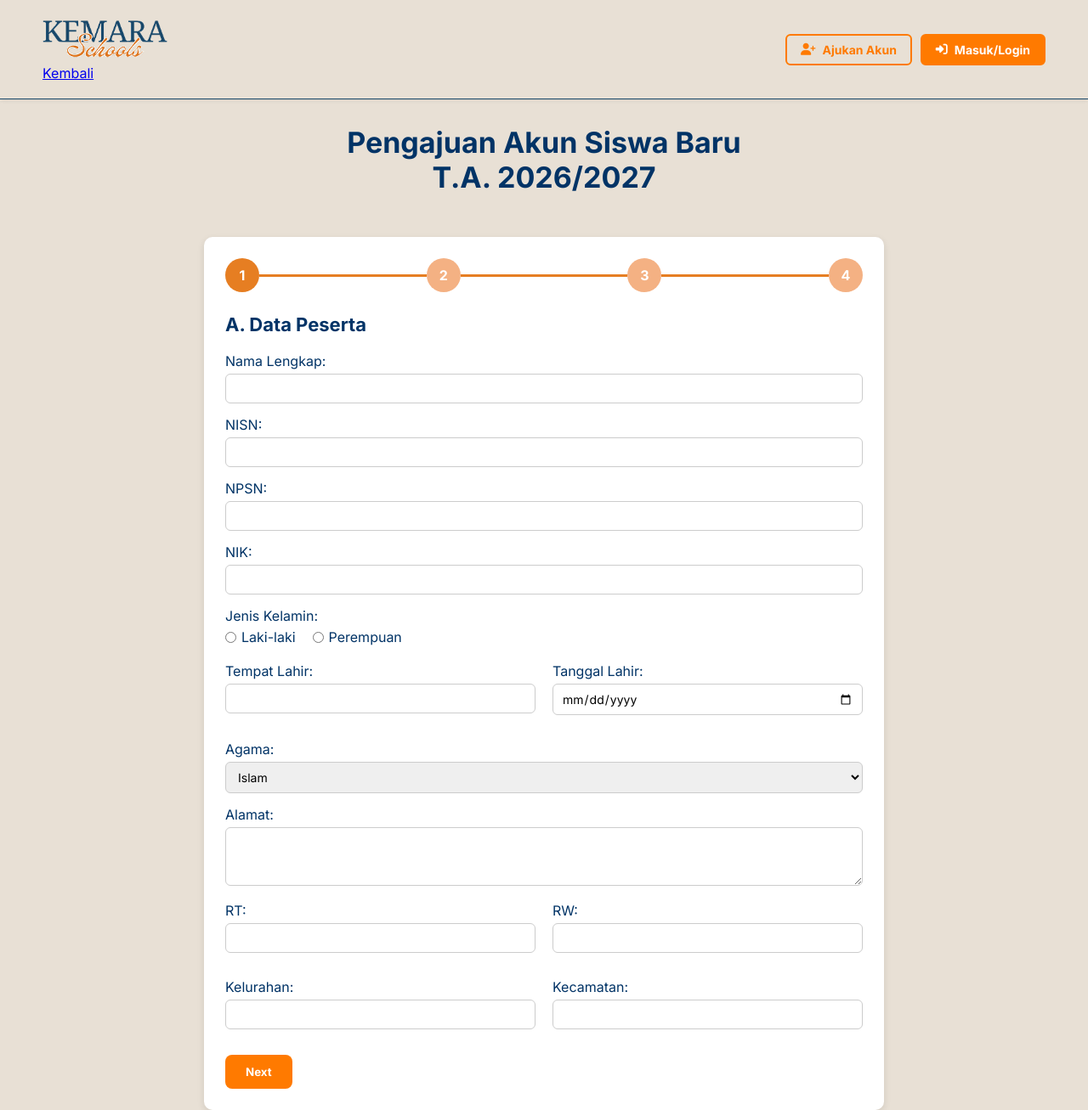
After one commit to zskiamekaa/kemarawebsite, a PHP site: page /pengajuan_akun.php in a window 1280 px wide. The commit adds this page. Shown: the whole page at 85% size. Run offline with PHP 8.4, Linux system fonts and the light colour scheme.

Commit message:
alur pendaftaran

```diff
--- a/assets/css/style.css
+++ b/assets/css/style.css
@@ -20,6 +20,51 @@ body {
     box-shadow: 0 1px 5px rgba(0,0,0,0.1);
     border-bottom: 1px solid #184769;
 }
+
+.nav-button {
+    list-style: none;
+    display: flex;
+    gap: 10px;
+    margin: 0;
+    padding: 0;
+}
+
+/* Base style for both buttons */
+.nav-button a {
+    display: inline-flex;
+    align-items: center;
+    gap: 8px; /* jarak ikon dan teks */
+    padding: 8px 16px;
+    border-radius: 6px;
+    font-weight: 600;
+    text-decoration: none;
+    transition: all 0.3s ease;
+    font-family: 'Inter', sans-serif;
+    font-size: 14px;
+}
+
+/* Outline button */
+.btn-outline {
+    border: 2px solid #FF7A00;
+    color: #FF7A00;
+    background-color: transparent;
+}
+.btn-outline:hover {
+    background-color: #FF7A00;
+    color: #fff;
+}
+
+/* Fill button */
+.btn-fill {
+    background-color: #FF7A00;
+    color: #fff;
+    border: 2px solid #FF7A00;
+}
+.btn-fill:hover {
+    background-color: #cc5200;
+    border-color: #cc5200;
+}
+
 
 
 .logo {
@@ -132,20 +141,50 @@ html {
   background-color: #f2f2f2;
 }
 
-
-.btn-daftar {
-    background: #f0932b;
-    color: #fff;
-    padding: 10px 18px;
-    border-radius: 25px;
-    text-decoration: none;
-    font-weight: bold;
-    transition: 0.3s;
+/* Dropdown Button */
+.dropbtn {
+  background-color: #FF7A00;
+  color: white;
+  padding: 12px 24px;
+  border-radius: 8px;
+  text-decoration: none;
+  font-weight: 600;
+  transition: background 0.3s ease;
+  border: none;
 }
 
-.btn-daftar:hover {
-    background: #e67e22;
+/* The container <div> - needed to position the dropdown content */
+.dropdown {
+  position: relative;
+  display: inline-block;
 }
+
+/* Dropdown Content (Hidden by Default) */
+.dropdown-content {
+  display: none;
+  position: absolute;
+  background-color: #f1f1f1;
+  min-width: 160px;
+  box-shadow: 0px 8px 16px 0px rgba(0,0,0,0.2);
+  z-index: 1;
+}
+
+/* Links inside the dropdown */
+.dropdown-content a {
+  color: black;
+  padding: 12px 16px;
+  text-decoration: none;
+  display: block;
+}
+
+/* Change color of dropdown links on hover */
+.dropdown-content a:hover {background-color: #ddd;}
+
+/* Show the dropdown menu on hover */
+.dropdown:hover .dropdown-content {display: block;}
+
+/* Change the background color of the dropdown button when the dropdown content is shown */
+.dropdown:hover .dropbtn {background-color: #e67e22;}
 
 .hero {
     display: flex;
@@ -385,6 +424,7 @@ html {
   text-decoration: none;
   font-weight: 600;
   transition: background 0.3s ease;
+  border: none;
 }
 
 .btn-daftar:hover {
@@ -832,3 +872,148 @@ body {
 .datasiswa-table td:nth-child(2) {
   text-align: left;
 }
+/* Progress Container */
+.progress-container {
+    display: flex;
+    align-items: center;
+    justify-content: center;
+    margin-bottom: 25px;
+}
+
+/* Step Number */
+.progress-step {
+    background-color: #f4b183; /* Warna default */
+    color: white;
+    font-weight: bold;
+    font-size: 16px;
+    width: 40px;
+    height: 40px;
+    border-radius: 50%;
+    display: flex;
+    align-items: center;
+    justify-content: center;
+}
+
+/* Active Step */
+.progress-step.active {
+    background-color: #e67e22; /* Oranye lebih gelap */
+}
+
+/* Garis antar step */
+.progress-line {
+    flex: 1;
+    height: 3px;
+    background-color: #e67e22;
+}
+
+/* Wrapper form */
+.formulir {
+    max-width: 800px;
+    margin: 0 auto;
+    background: #fff;
+    padding: 25px;
+    border-radius: 10px;
+    box-shadow: 0 3px 8px rgba(0, 0, 0, 0.1);
+    font-family: 'Inter', sans-serif;
+}
+
+/* Judul */
+.formulir h1 {
+    font-size: 22px;
+    margin-bottom: 20px;
+    color: #003366;
+}
+
+/* Label dan input */
+.formulir label {
+    font-weight: 400;
+    margin-bottom: 5px;
+    display: block;
+    color: #003366;
+}
+
+.formulir input,
+.formulir select,
+.formulir textarea {
+    width: 100%;
+    padding: 8px 10px;
+    border-radius: 6px;
+    border: 1px solid #ccc;
+    font-size: 14px;
+    margin-bottom: 15px;
+}
+
+.radio-group {
+    display: flex;
+    align-items: center;
+    gap: 20px;
+    margin-bottom: 15px;
+}
+
+.radio-group label {
+    display: flex; /* biar radio & teks sejajar */
+    flex-direction: row; /* pastikan horizontal */
+    align-items: center;
+    gap: 6px; /* jarak radio dan teks */
+    white-space: nowrap; /* cegah teks turun */
+    cursor: pointer;
+}
+
+.radio-group input[type="radio"] {
+    margin: 0; /* hilangkan jarak default */
+}
+
+
+/* Row untuk 2 kolom */
+.form-row {
+    display: flex;
+    gap: 20px;
+    margin-bottom: 15px;
+}
+
+.form-col {
+    flex: 1;
+}
+
+.form-title {
+    display: flex;
+    justify-content: center; /* center horizontal */
+}
+
+.form-title h1 {
+    padding: 30px;
+    text-align: center;
+    font-size: 34px;
+    color: #003366;
+    margin-bottom: 20px;
+    font-weight: 700;
+    max-width: 600px;
+}
+
+/* Responsif */
+@media (max-width: 600px) {
+    .form-row {
+        flex-direction: column;
+        gap: 0;
+    }
+}
+
+.upload-success {
+        background-color: #d4edda;
+        color: #155724;
+        border: 1px solid #c3e6cb;
+        padding: 10px;
+        margin: 10px 0;
+        border-radius: 4px;
+        font-family: Arial, sans-serif;
+    }
+
+    .upload-error {
+        background-color: #f8d7da;
+        color: #721c24;
+        border: 1px solid #f5c6cb;
+        padding: 10px;
+        margin: 10px 0;
+        border-radius: 4px;
+        font-family: Arial, sans-serif;
+    }
--- /dev/null
+++ b/includes/header_form_pendaftaran.php
@@ -0,0 +1,43 @@
+<!DOCTYPE html>
+<html lang="en">
+<head>
+    <meta charset="UTF-8">
+    <meta name="viewport" content="width=device-width, initial-scale=1.0">
+    <title>Pengajuan Akun</title>
+    <link rel="stylesheet" href="assets/css/style.css">
+    <link rel="stylesheet" href="https://cdnjs.cloudflare.com/ajax/libs/font-awesome/6.4.0/css/all.min.css">
+    <link href="https://fonts.googleapis.com/css2?family=Inter:wght@400;700&display=swap" rel="stylesheet">
+</head>
+<body>
+    <header>
+        <nav class="navbar">
+            <!-- Left: Logo + Back -->
+            <div class="navbar-content left">
+                <div class="logo">
+                    <a href="index.php">
+                        <img src="assets/img/logo_kemara.png" alt="Kemara Schools" class="logo-img">
+                    </a>
+                </div>
+                <a href="index.php" class="back-link">Kembali</a>
+            </div>
+
+            <!-- Right: Navigation -->
+            <div class="navbar-content right">
+                <ul class="nav-button">
+                    <li>
+                        <a href="pengajuan_akun.php" class="btn-outline">
+                            <i class="fa-solid fa-user-plus"></i> Ajukan Akun
+                        </a>
+                    </li>
+                    <li>
+                        <a href="login_siswa.php" class="btn-fill">
+                            <i class="fa-solid fa-right-to-bracket"></i> Masuk/Login
+                        </a>
+                    </li>
+                </ul>
+            </div>
+
+        </nav>
+    </header>
+</body>
+</html>
--- a/koneksi.php
+++ b/koneksi.php
@@ -2,7 +2,7 @@
 $host = "localhost";
 $user = "root";
 $password = "";
-$database = "db_kemara";
+$database = "spmb";
 
 
 $conn = mysqli_connect($host, $user, $password, $database);
--- /dev/null
+++ b/pengajuan_akun.php
@@ -0,0 +1,140 @@
+<?php include 'includes/header_form_pendaftaran.php';?>
+<?php
+include 'koneksi.php';
+session_start();
+
+if ($_SERVER["REQUEST_METHOD"] == "POST") {
+    $nama           = mysqli_real_escape_string($conn, $_POST['nama_lengkap']);
+    $nisn           = mysqli_real_escape_string($conn, $_POST['NISN']);
+    $npsn           = mysqli_real_escape_string($conn, $_POST['NPSN']);
+    $nik            = mysqli_real_escape_string($conn, $_POST['NIK']);
+    $jenis_kelamin  = mysqli_real_escape_string($conn, $_POST['jenis_kelamin']);
+    $tempat_lahir   = mysqli_real_escape_string($conn, $_POST['tempat_lahir']);
+    $tanggal_lahir  = mysqli_real_escape_string($conn, $_POST['tanggal_lahir']);
+    $agama          = mysqli_real_escape_string($conn, $_POST['agama']);
+    $alamat         = mysqli_real_escape_string($conn, $_POST['alamat']);
+    $rt             = mysqli_real_escape_string($conn, $_POST['RT']);
+    $rw             = mysqli_real_escape_string($conn, $_POST['RW']);
+    $kelurahan      = mysqli_real_escape_string($conn, $_POST['kelurahan']);
+    $kecamatan      = mysqli_real_escape_string($conn, $_POST['kecamatan']);
+
+    $query = "
+            SELECT * FROM Data_Siswa
+            WHERE
+                nama_lengkap = '$nama' AND
+                NISN = '$nisn' AND
+                NPSN = '$npsn' AND
+                NIK = '$nik' AND
+                jenis_kelamin = '$jenis_kelamin' AND
+                tempat_lahir = '$tempat_lahir' AND
+                tanggal_lahir = '$tanggal_lahir' AND
+                agama = '$agama' AND
+                alamat = '$alamat' AND
+                RT = '$rt' AND
+                RW = '$rw' AND
+                kelurahan = '$kelurahan' AND
+                kecamatan = '$kecamatan'
+            ";
+    $result = mysqli_query($conn, $query);
+
+    if (mysqli_num_rows($result) > 0) {
+        // Data cocok, simpan ke session untuk dipakai di halaman unggah berkas
+        $_SESSION['NISN'] = $nisn;
+        $_SESSION['nama_lengkap'] = $nama;
+
+        header("Location: unggah_berkas.php");
+        exit();
+    } else {
+        echo "<h3>Data tidak ditemukan. Silakan periksa kembali keseluruhan data Anda.</h3>";
+        echo "<a href='pengajuan_akun.php'>Kembali</a>";
+    }
+} else {
+    echo "";
+}
+?>
+    <div class="form-title">
+        <h1>Pengajuan Akun Siswa Baru T.A. 2026/2027</h1>
+    </div>
+
+    <section class="formulir">
+        <div class="progress-container">
+            <div class="progress-step active">1</div>
+            <div class="progress-line"></div>
+            <div class="progress-step">2</div>
+            <div class="progress-line"></div>
+            <div class="progress-step">3</div>
+            <div class="progress-line"></div>
+            <div class="progress-step">4</div>
+        </div>
+        <form action="pengajuan_akun.php" method="POST">
+            <h1>A. Data Peserta</h1>
+
+            <label>Nama Lengkap:</label>
+            <input type="text" name="nama_lengkap" required>
+
+            <label>NISN:</label>
+            <input type="number" name="NISN" required>
+
+            <label>NPSN:</label>
+            <input type="number" name="NPSN" required>
+
+            <label>NIK:</label>
+            <input type="number" name="NIK" required>
+
+            <label>Jenis Kelamin:</label>
+            <div class="radio-group">
+                <label><input type="radio" name="jenis_kelamin" value="Laki-laki" required> Laki-laki</label>
+                <label><input type="radio" name="jenis_kelamin" value="Perempuan"> Perempuan</label>
+            </div>
+
+            <!-- Tempat & Tanggal Lahir -->
+            <div class="form-row">
+                <div class="form-col">
+                    <label>Tempat Lahir:</label>
+                    <input type="text" name="tempat_lahir" required>
+                </div>
+                <div class="form-col">
+                    <label>Tanggal Lahir:</label>
+                    <input type="date" name="tanggal_lahir" required>
+                </div>
+            </div>
+
+            <label for="agama">Agama:</label>
+            <select name="agama" id="agama" required>
+                <option value="Islam">Islam</option>
+                <option value="Kristen">Kristen</option>
+                <option value="Katolik">Katolik</option>
+                <option value="Hindu">Hindu</option>
+                <option value="Buddha">Buddha</option>
+                <option value="Konghucu">Konghucu</option>
+                <option value="Kepercayaan terhadap Tuhan YME">Kepercayaan terhadap Tuhan YME</option>
+            </select>
+
+            <label>Alamat:</label>
+            <textarea name="alamat" rows="3" required></textarea>
+
+            <div class="form-row">
+                <div class="form-col">
+                    <label>RT:</label>
+                    <input type="number" name="RT" required>
+                </div>
+                <div class="form-col">
+                    <label>RW:</label>
+                    <input type="number" name="RW" required>
+                </div>
+            </div>
+
+            <div class="form-row">
+                <div class="form-col">
+                    <label>Kelurahan:</label>
+                    <input type="text" name="kelurahan" required>
+                </div>
+                <div class="form-col">
+                    <label>Kecamatan:</label>
+                    <input type="text" name="kecamatan" required>
+                </div>
+            </div>
+
+            <button type="submit" class="btn-daftar">Next</button>
+        </form>
+    </section>
```
Also changed, not shown: other parts of assets/css/style.css (+0 -36 lines), akun_siswa.php (added, +85 -0 lines), includes/header.php (+9 -2 lines), unggah_berkas.php (added, +88 -0 lines).
